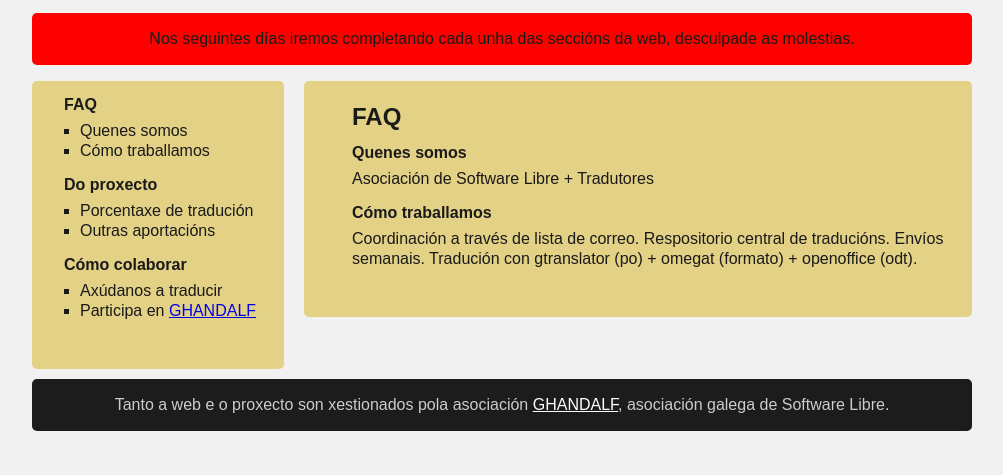
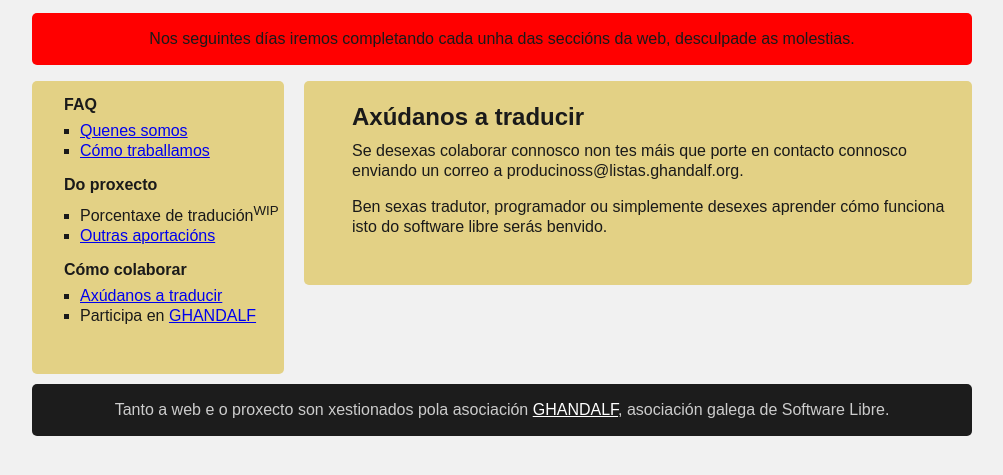
Before and after one commit to oandregal/poss-gl, a plain HTML site: page web/seccion-colaborar.html in a window 1280 px wide. Shown: the part 199-674 px from the top of the page, without its empty margins (128-1131 px from the left). Drawn offline with Linux system fonts and the light colour scheme.

Commit message:
Updating changes in web

```diff
--- a/web/seccion-colaborar.html
+++ b/web/seccion-colaborar.html
@@ -25,32 +25,28 @@
 <div id="seccion-sidebar" class="col3 bordred">
   <h5>FAQ</h5>
   <ul>
-    <li>Quenes somos</li>
-    <li>Cómo traballamos</li>
+    <li><a href="seccion-faq.html">Quenes somos</a></li>
+    <li><a href="seccion-faq.html">Cómo traballamos</a></li>
   </ul>
 
   <h5>Do proxecto</h5>
   <ul>
-    <li>Porcentaxe de tradución</li>
-    <li>Outras aportacións</li>
+    <li>Porcentaxe de tradución<sup>WIP</sup></li>
+    <li><a href="seccion-proxecto-outros.html">Outras aportacións</a></li>
   </ul>
 
   <h5>Cómo colaborar</h5>
   <ul>
-    <li>Axúdanos a traducir</li>
+    <li><a href="seccion-colaborar.html">Axúdanos a traducir</a></li>
     <li>Participa en <a href="http://ghandalf.org">GHANDALF</a></li>
   </ul>
 
 </div>
 
 <div id="seccion-contido" class="col8 bordred last">
-  <h3>FAQ</h3>
-  <h5>Quenes somos</h5>
-  <p>Asociación de Software Libre + Tradutores</p>
-  <h5>Cómo traballamos</h5>
-  <p>Coordinación a través de lista de correo. Respositorio
-  central de traducións. Envíos semanais. Tradución con
-  gtranslator (po) + omegat (formato) + openoffice (odt).</p>
+  <h3>Axúdanos a traducir</h3>
+  <p>Se desexas colaborar connosco non tes máis que porte en contacto connosco enviando un correo a producinoss@listas.ghandalf.org.</p>
+  <p>Ben sexas tradutor, programador ou simplemente desexes aprender cómo funciona isto do software libre serás benvido.</p>
 </div>
 
 <div id="pedepaxina" class="col12 t1 bordred">
```
Also changed, not shown: web/index.html (+1 -1 lines), web/seccion-faq.html (+8 -9 lines), web/seccion-proxecto-outros.html (+5 -10 lines).
